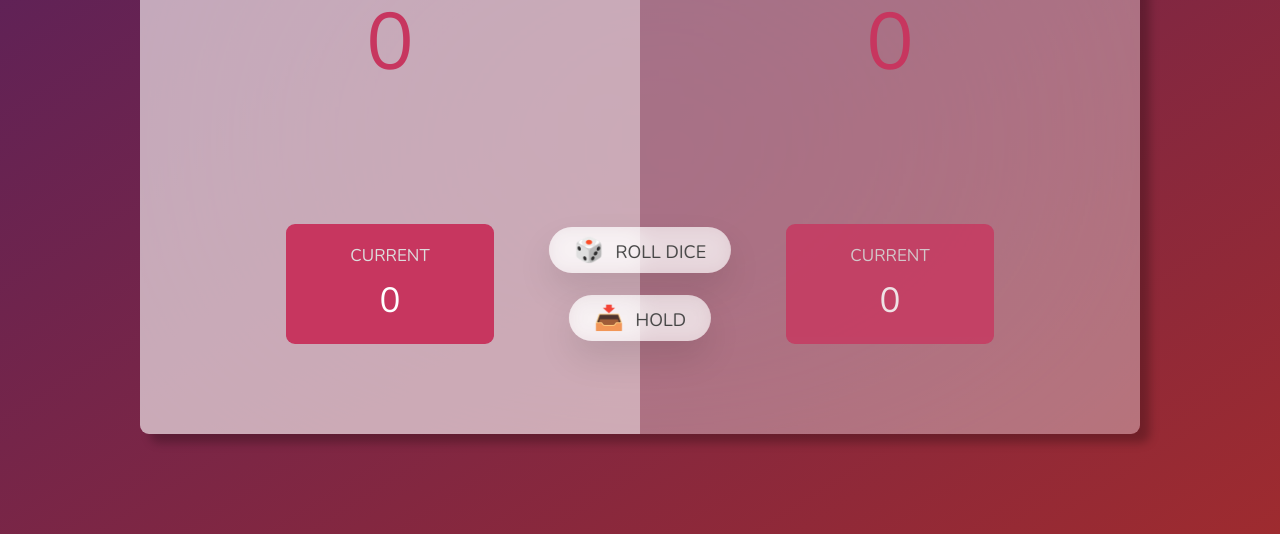
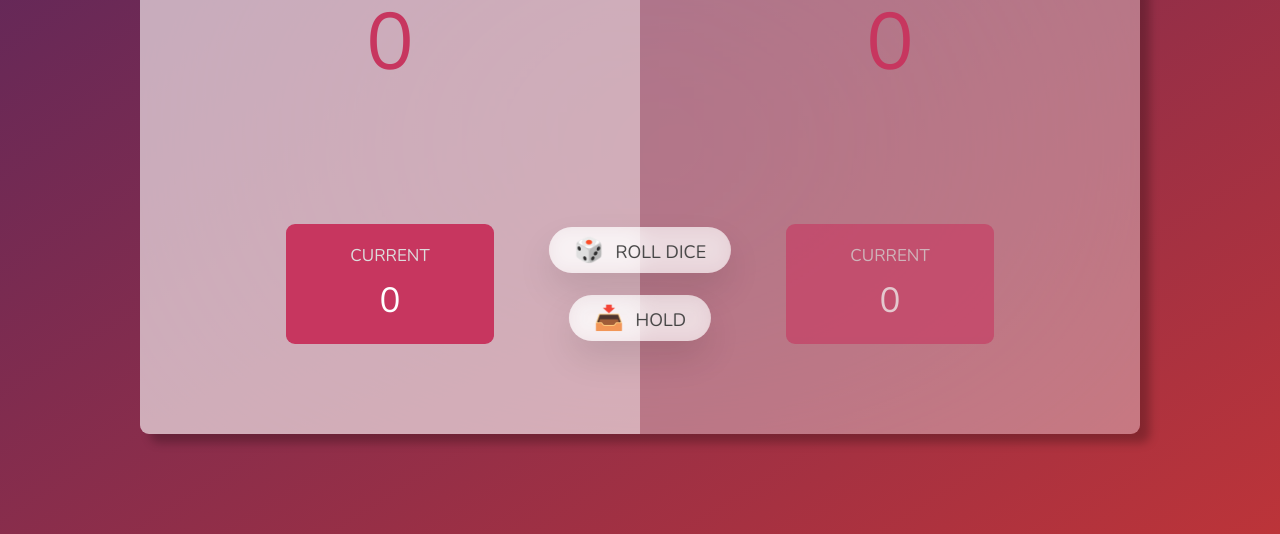
Before and after one commit to JohnTountas/2Players-DiceGame, a plain HTML site: page index.html in a window 1280 px wide. Shown: the part 266-800 px from the top of the page. Drawn offline with nearby package versions, Linux system fonts and the light colour scheme.

Commit message:
Update style.css

```diff
--- a/style.css
+++ b/style.css
@@ -16,7 +16,7 @@ body {
   font-weight: 400;
   height: 100vh;
   color: #333;
-  background-image: linear-gradient(to top left, #9e2b2f, #54205e);
+  background-image: linear-gradient(to top left, #bc3439, #55265e);
   display: flex;
   align-items: center;
   justify-content: center;
@@ -79,7 +79,7 @@ main {
 
 .current {
   background-color: #c7365f;
-  opacity: 0.8;
+  opacity: 0.6;
   border-radius: 9px;
   color: #fff;
   width: 65%;
@@ -177,7 +177,7 @@ main {
 }
 
 .player--winner {
-  background-color: #2f2f2f;
+  background-color: #262525;
 }
 
 .player--winner .name {
```
